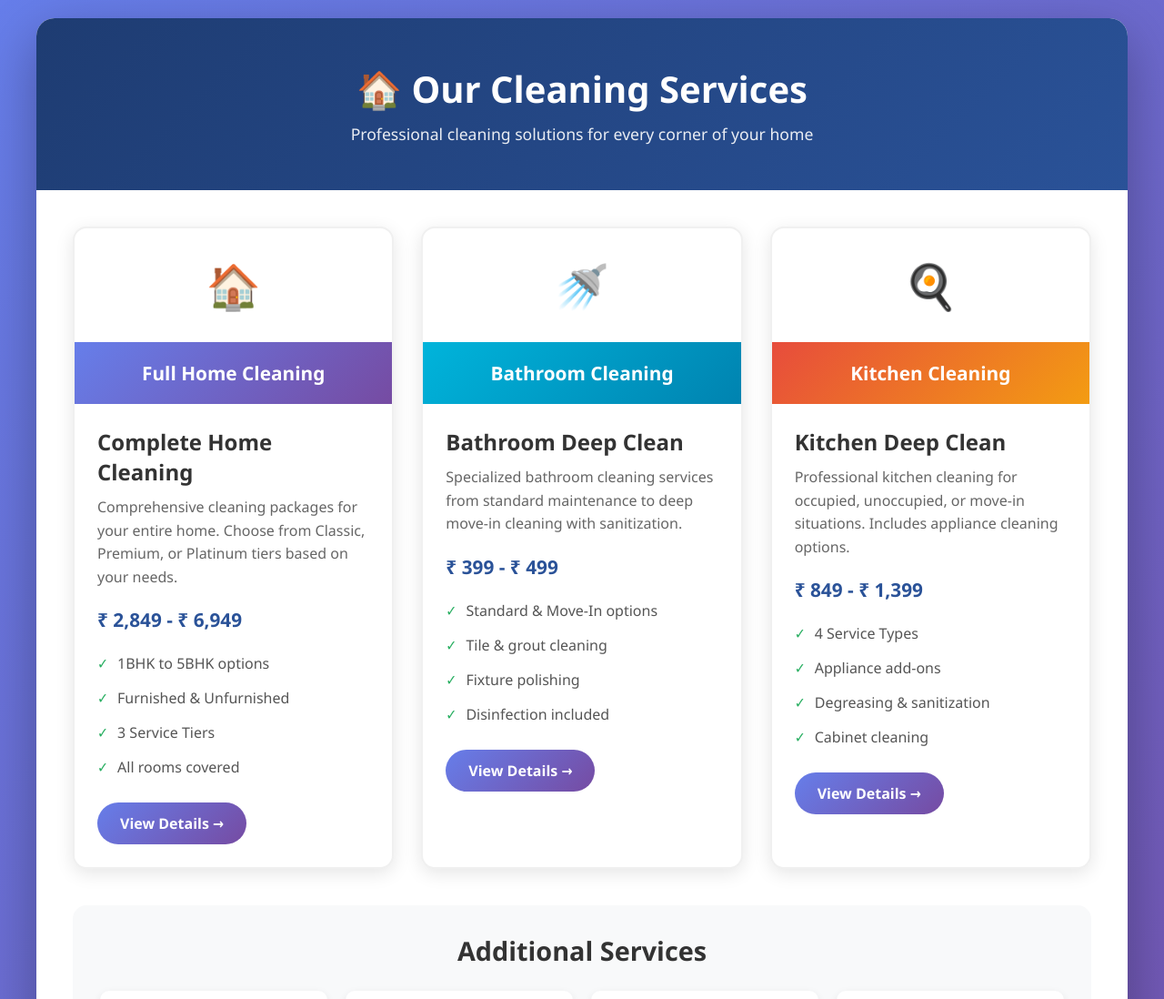
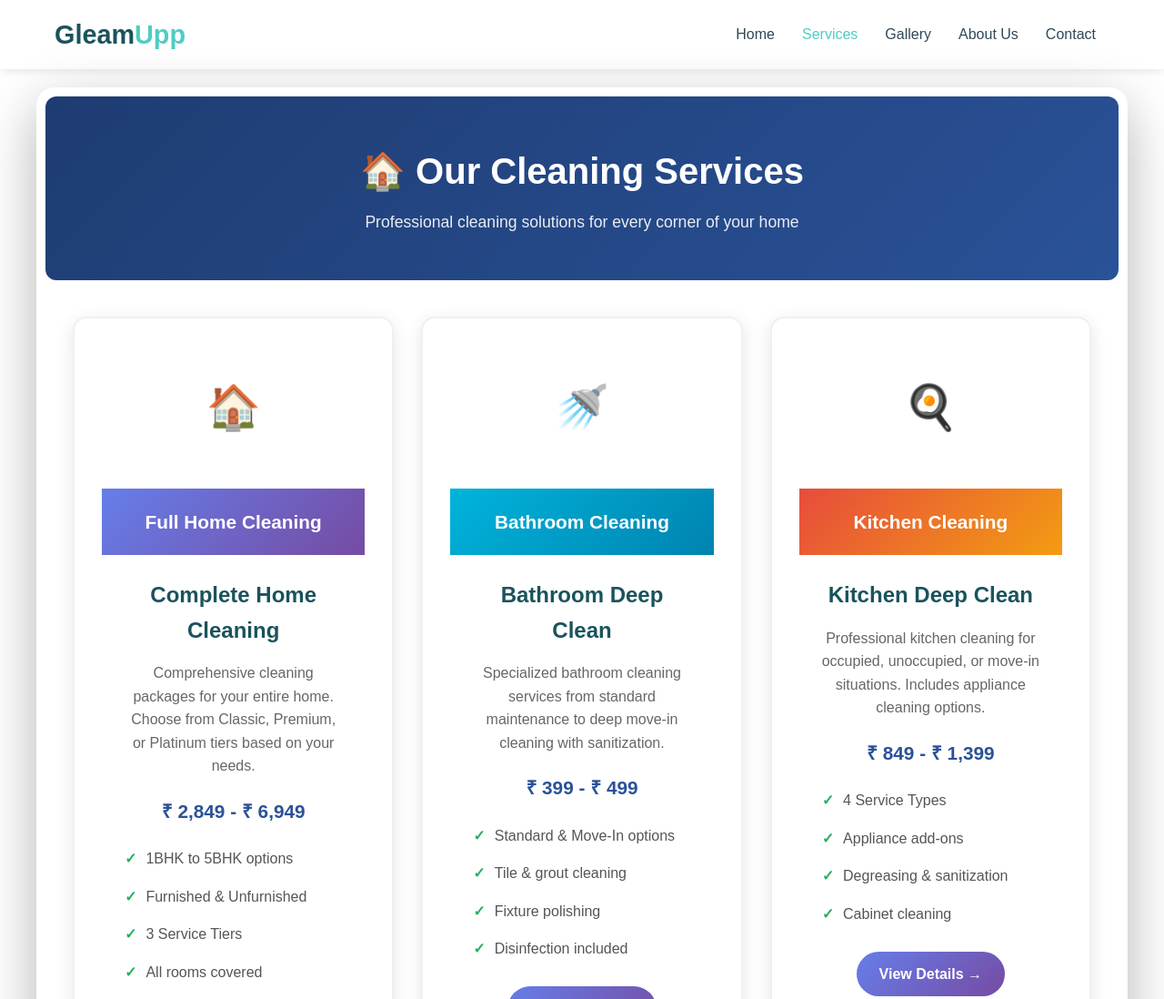
Before and after one commit to dipen-io/gleam.client, a plain HTML site: page services.html in a window 1280 px wide. Shown: the top 1098 px of the page at 91% size. Drawn offline with Linux system fonts and the light colour scheme.

Commit message:
added header in services section

```diff
--- a/services.html
+++ b/services.html
@@ -5,24 +5,27 @@
     <meta charset="UTF-8">
     <meta name="viewport" content="width=device-width, initial-scale=1.0">
     <title>Our Services - GleamUp Services</title>
+    <link rel="stylesheet" href="css/styles.css">
+
     <style>
-        * {
+        /* * {
             margin: 0;
             padding: 0;
             box-sizing: border-box;
-        }
+        } */
 
-        body {
+        /* body {
             font-family: 'Segoe UI', Tahoma, Geneva, Verdana, sans-serif;
             background: linear-gradient(135deg, #667eea 0%, #764ba2 100%);
             min-height: 100vh;
             padding: 20px;
-        }
+        } */
 
-        .container {
+        .containers {
             max-width: 1200px;
             margin: 0 auto;
-            background: white;
+            margin-top: 20px;
+            /* background: white; */
             border-radius: 20px;
             box-shadow: 0 20px 60px rgba(0, 0, 0, 0.3);
             overflow: hidden;
@@ -32,7 +35,11 @@
             background: linear-gradient(135deg, #1e3c72 0%, #2a5298 100%);
             color: white;
             padding: 50px 40px;
+            margin-top: 10px;
+            margin-left: 10px;
+            margin-right: 10px;
             text-align: center;
+            border-radius: 12px;
         }
 
         .header h1 {
@@ -241,7 +248,25 @@
 </head>
 
 <body>
-    <div class="container">
+    <header class="site-header">
+        <div class="container">
+            <div class="logo">
+                <a href="index.html">
+                    <h1>Gleam<span>Upp</span></h1>
+                </a>
+            </div>
+            <nav class="main-nav">
+                <ul>
+                    <li><a href="index.html">Home</a></li>
+                    <li><a href="services.html" class="active">Services</a></li>
+                    <li><a href="gallery.html">Gallery</a></li>
+                    <li><a href="about.html">About Us</a></li>
+                    <li><a href="contact.html">Contact</a></li>
+                </ul>
+            </nav>
+        </div>
+    </header>
+    <div class="containers">
         <div class="header">
             <h1>🏠 Our Cleaning Services</h1>
             <p>Professional cleaning solutions for every corner of your home</p>
```
